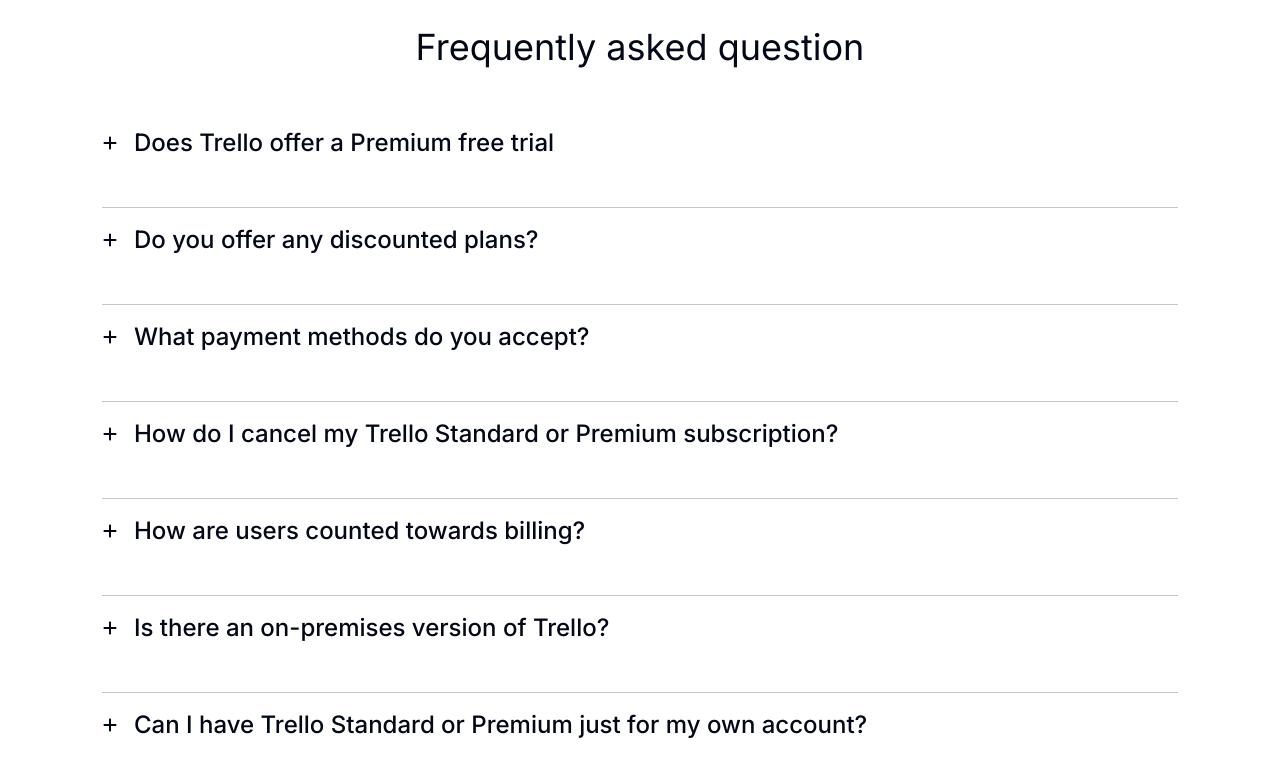
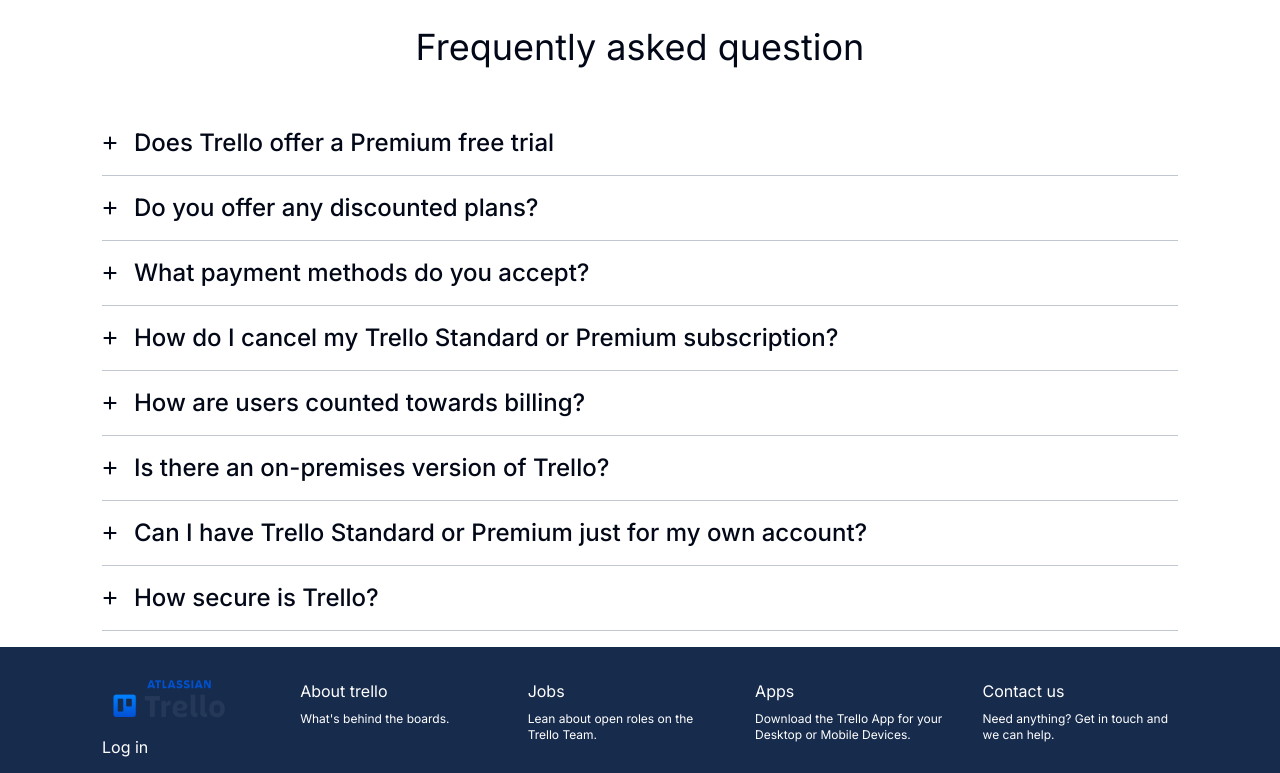
Before and after one commit to shinichikudo000/Trello-Clone-Front-end, a Next.js app: page /pricing in a window 1280 px wide. Shown: the part 1386-2159 px from the top of the page. Built offline with nearby package versions, Linux system fonts and the light colour scheme.

Commit message:
fix style issues

```diff
--- a/src/components/QuestionItem.tsx
+++ b/src/components/QuestionItem.tsx
@@ -18,11 +18,14 @@ export default function QuestionItem({
                 </span>
                 <h3 className="text-xl md:text-2xl font-medium">{question.question}</h3>
             </div>
-            <div className="w-full px-5 py-4">
-                {
-                    open && (<p className="text-lg">{question.answer}</p>)
-                }
-            </div>
+            {
+                open && (
+                    <div className="w-full px-5 py-4">
+                        <p className="text-lg">{question.answer}</p>
+                    </div>
+                )
+            }
+
         </div>
     )
 }
```
